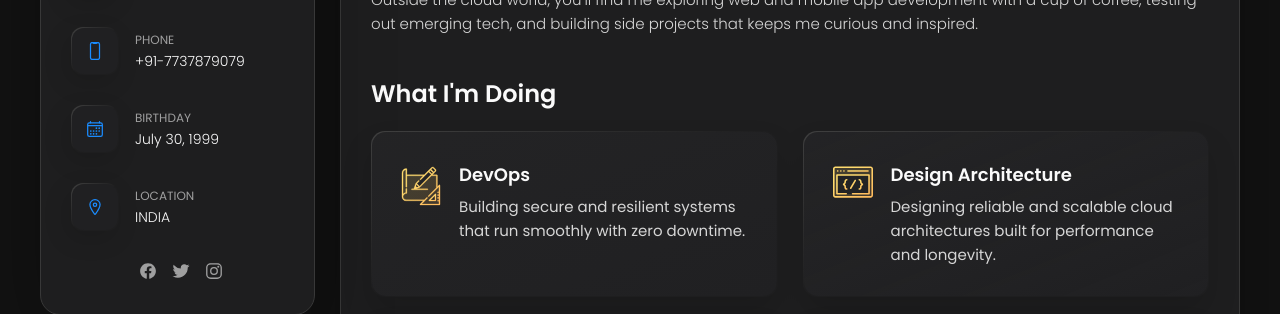
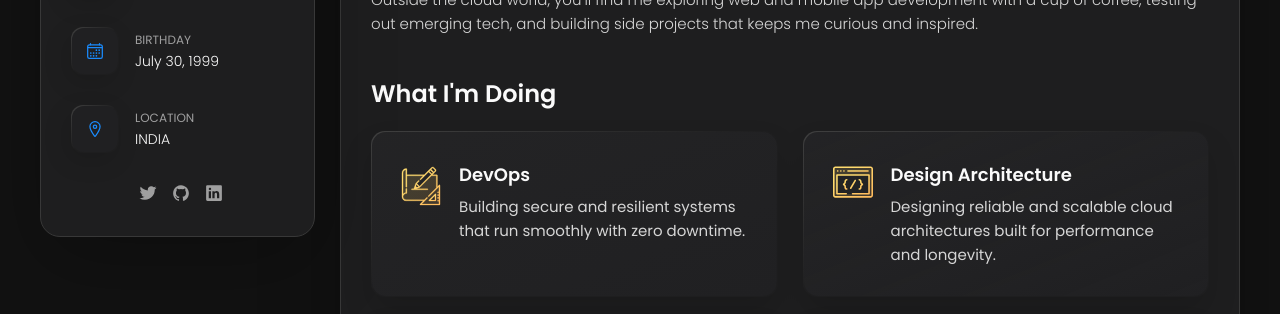
Before and after one commit to saquibmansuri/saquibmansuri, a plain HTML site: page personal-portfolio/index.html in a window 1280 px wide. Shown: the part 428-742 px from the top of the page. Drawn offline with nearby package versions, Linux system fonts and the light colour scheme.

Commit message:
Hides phone number

```diff
--- a/personal-portfolio/index.html
+++ b/personal-portfolio/index.html
@@ -82,7 +82,8 @@
               </div>
             </li>
 
-            <li class="contact-item">
+            <!-- # Phone number code is commented for now -->
+            <!-- <li class="contact-item">
               <div class="icon-box">
                 <ion-icon name="phone-portrait-outline"></ion-icon>
               </div>
@@ -90,11 +91,11 @@
               <div class="contact-info">
                 <p class="contact-title">Phone</p>
 
-                <a href="tel:+917737879079" class="contact-link"
-                  >+91-7737879079</a
+                <a href="tel:+911234567890" class="contact-link"
+                  >XXXXXXXXXX</a
                 >
               </div>
-            </li>
+            </li> -->
 
             <li class="contact-item">
               <div class="icon-box">
@@ -124,12 +125,6 @@
           <div class="separator"></div>
 
           <ul class="social-list">
-            <li class="social-item">
-              <a href="#" class="social-link">
-                <ion-icon name="logo-facebook"></ion-icon>
-              </a>
-            </li>
-
             <li class="social-item">
               <a href="https://x.com/saquibmansuri" class="social-link" target="_blank">
                 <ion-icon name="logo-twitter"></ion-icon>
@@ -137,8 +132,14 @@
             </li>
 
             <li class="social-item">
-              <a href="#" class="social-link">
-                <ion-icon name="logo-instagram"></ion-icon>
+              <a href="https://github.com/saquibmansuri" class="social-link" target="_blank">
+                <ion-icon name="logo-github"></ion-icon>
+              </a>
+            </li>
+
+            <li class="social-item">
+              <a href="https://www.linkedin.com/in/saquibmansuri30" class="social-link" target="_blank">
+                <ion-icon name="logo-linkedin"></ion-icon>
               </a>
             </li>
           </ul>
```
Also changed, not shown: personal-portfolio/index.txt.
